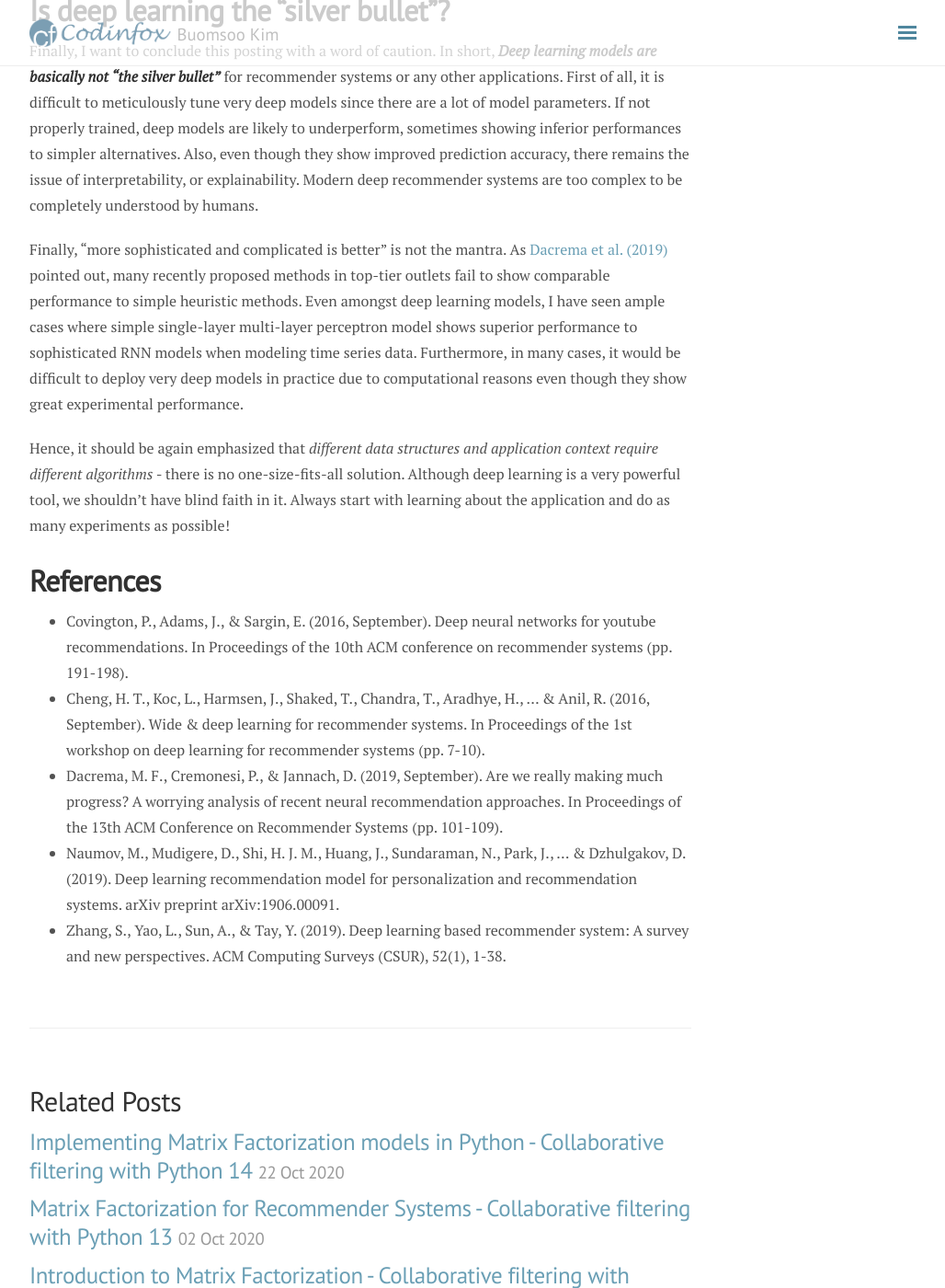
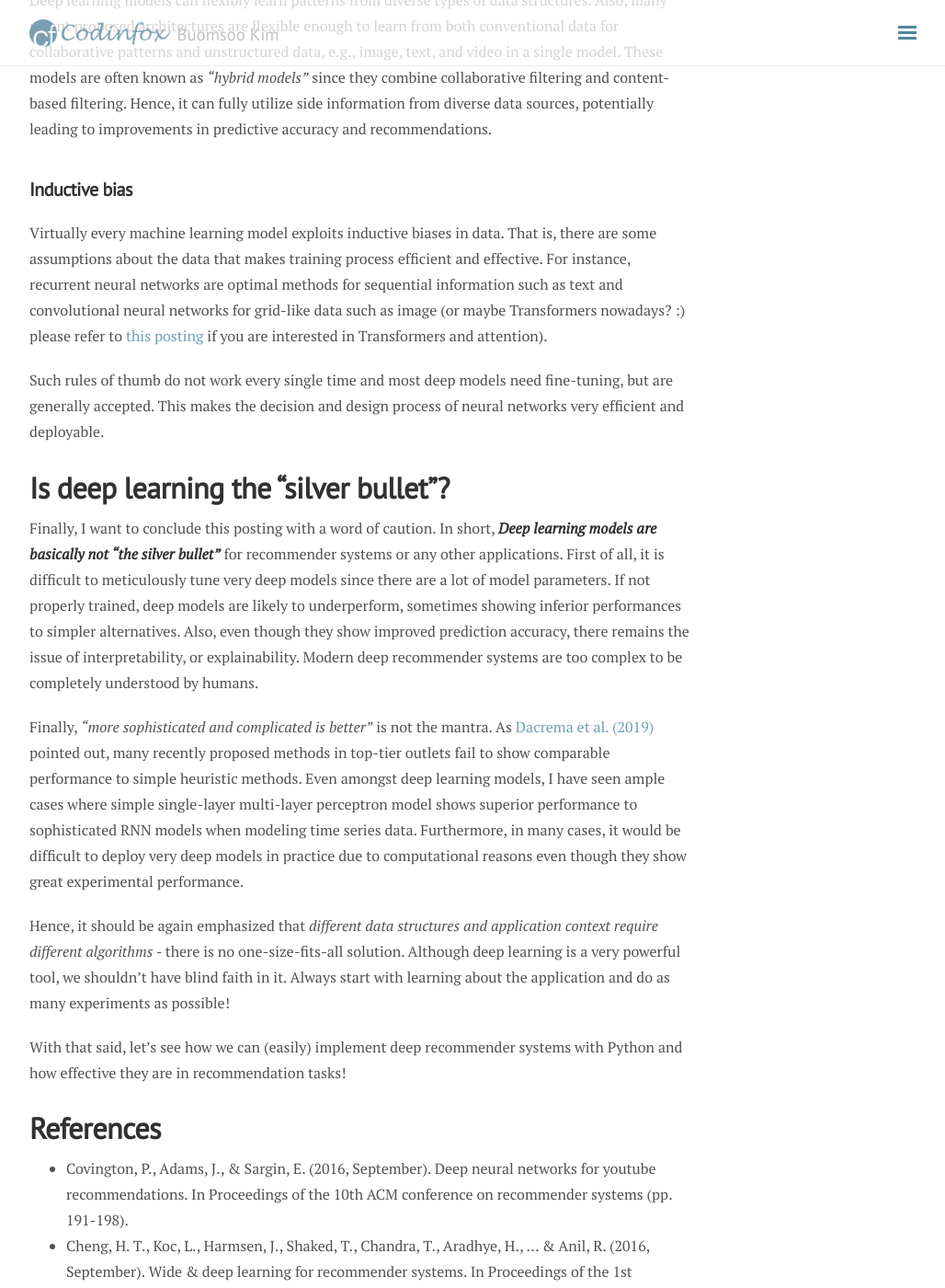
Before and after one commit to buomsoo-kim/buomsoo-kim.github.io, a Jekyll site: the page built from _posts/2020-11-15-Recommender-systems-collab-filtering-15.md.md, in a window 1280 px wide and 1400 px high, scrolled down 1677 px. Shown: the whole window at 92% size, without its empty margins (248-1276 px from the left). Built offline with Jekyll 4.4.1, drawn with Linux system fonts in a browser that asks for light colours; nearby versions of some CDN libraries; comment, search, counter and statistics services are not loaded; some of the changed text lies outside the part shown.

Commit message:
add files

```diff
--- a/_posts/2020-11-15-Recommender-systems-collab-filtering-15.md.md
+++ b/_posts/2020-11-15-Recommender-systems-collab-filtering-15.md.md
@@ -10,6 +10,12 @@
 
 # Deep recommender systems
 
+<p align = "center">
+<img src ="/data/images/2020-11-19/1.jpg" width = "600px" class="center">
+<span>Photo by <a href="https://unsplash.com/@alinnnaaaa?utm_source=unsplash&amp;utm_medium=referral&amp;utm_content=creditCopyText">Alina Grubnyak</a> on <a href="https://unsplash.com/s/photos/network?utm_source=unsplash&amp;utm_medium=referral&amp;utm_content=creditCopyText">Unsplash</a></span>s
+</p>
+
+
 Recently, deep recommender systems, or deep learning-based recommender systems have become an indispensable tool for many online and mobile service providers. Deep learning models' capacity to effectively capture non-linear patterns in data attracts many data analysts and marketers. It has been reported that deep learning is used for recommendations in Youtube (Covington et al. 2016), Google Play (Cheng et al. 2016), and FaceBook (Naumov et al. 2019).
 
 Accordingly, there has been surmountable work in academia as well, proposing numerous novel architectures for deep recommender systems. Since 2016, [*RecSys*](https://recsys.acm.org/), one of the most prestigious conferences in recommender systems, started to organize deep learning workshops (DLRS) and deep learning paper sessions from 2018.
@@ -17,20 +23,21 @@
 
 # Why deep learning?
 
+
 There are many reasons for advocating the use of deep learning in recommender systems (or many other applications). Here, major advantages of deep learning are highlighted. For more comprehensive review on deep recommender systems, please refer to [Zhang et al (2019)](https://arxiv.org/pdf/1707.07435.pdf).
 
 
-### Representation
+## Representation
 
 Modern deep neural networks have the ability to represent patterns in  non-linear data. Multiple layers provide higher levels of abstraction, resembling human's cognitive process. As a result, they can capture complex collaborative (and content) patterns that simpler models such as memory-based algorithms and SVD cannot learn.
 
 
-### Flexibility
+## Flexibility
 
 Deep learning models can flexibly learn patterns from diverse types of data structures. Also, many recent proposed architectures are flexible enough to learn from both conventional data for collaborative patterns and unstructured data, e.g., image, text, and video in a single model. These models are often known as *"hybrid models"* since they combine collaborative filtering and content-based filtering. Hence, it can fully utilize side information from diverse data sources, potentially leading to improvements in predictive accuracy and recommendations.
 
 
-### Inductive bias
+## Inductive bias
 
 Virtually every machine learning model exploits inductive biases in data. That is, there are some assumptions about the data that makes training process efficient and effective. For instance, recurrent neural networks are optimal methods for sequential information such as text and convolutional neural networks for grid-like data such as image (or maybe Transformers nowadays? :) please refer to [this posting](https://buomsoo-kim.github.io/attention/2020/01/01/Attention-mechanism-1.md/) if you are interested in Transformers and attention).
 
@@ -39,11 +46,14 @@
 
 # Is deep learning the "silver bullet"?
 
+
 Finally, I want to conclude this posting with a word of caution. In short, __*Deep learning models are basically not "the silver bullet"*__ for recommender systems or any other applications. First of all, it is difficult to meticulously tune very deep models since there are a lot of model parameters. If not properly trained, deep models are likely to underperform, sometimes showing inferior performances to simpler alternatives. Also, even though they show improved prediction accuracy, there remains the issue of interpretability, or explainability. Modern deep recommender systems are too complex to be completely understood by humans.
 
-Finally, "more sophisticated and complicated is better" is not the mantra. As [Dacrema et al. (2019)](https://arxiv.org/pdf/1907.06902.pdf) pointed out, many recently proposed methods in top-tier outlets fail to show comparable performance to simple heuristic methods. Even amongst deep learning models, I have seen ample cases where simple single-layer multi-layer perceptron model shows superior performance to sophisticated RNN models when modeling time series data. Furthermore, in many cases, it would be difficult to deploy very deep models in practice due to computational reasons even though they show great experimental performance.
+Finally, *"more sophisticated and complicated is better"* is not the mantra. As [Dacrema et al. (2019)](https://arxiv.org/pdf/1907.06902.pdf) pointed out, many recently proposed methods in top-tier outlets fail to show comparable performance to simple heuristic methods. Even amongst deep learning models, I have seen ample cases where simple single-layer multi-layer perceptron model shows superior performance to sophisticated RNN models when modeling time series data. Furthermore, in many cases, it would be difficult to deploy very deep models in practice due to computational reasons even though they show great experimental performance.
 
 Hence, it should be again emphasized that *different data structures and application context require different algorithms* - there is no one-size-fits-all solution. Although deep learning is a very powerful tool, we shouldn't have blind faith in it. Always start with learning about the application and do as many experiments as possible!
+
+With that said, let's see how we can (easily) implement deep recommender systems with Python and how effective they are in recommendation tasks!
 
 
 
```
Also changed, not shown: data/images/2020-11-19/1.jpg (added).
